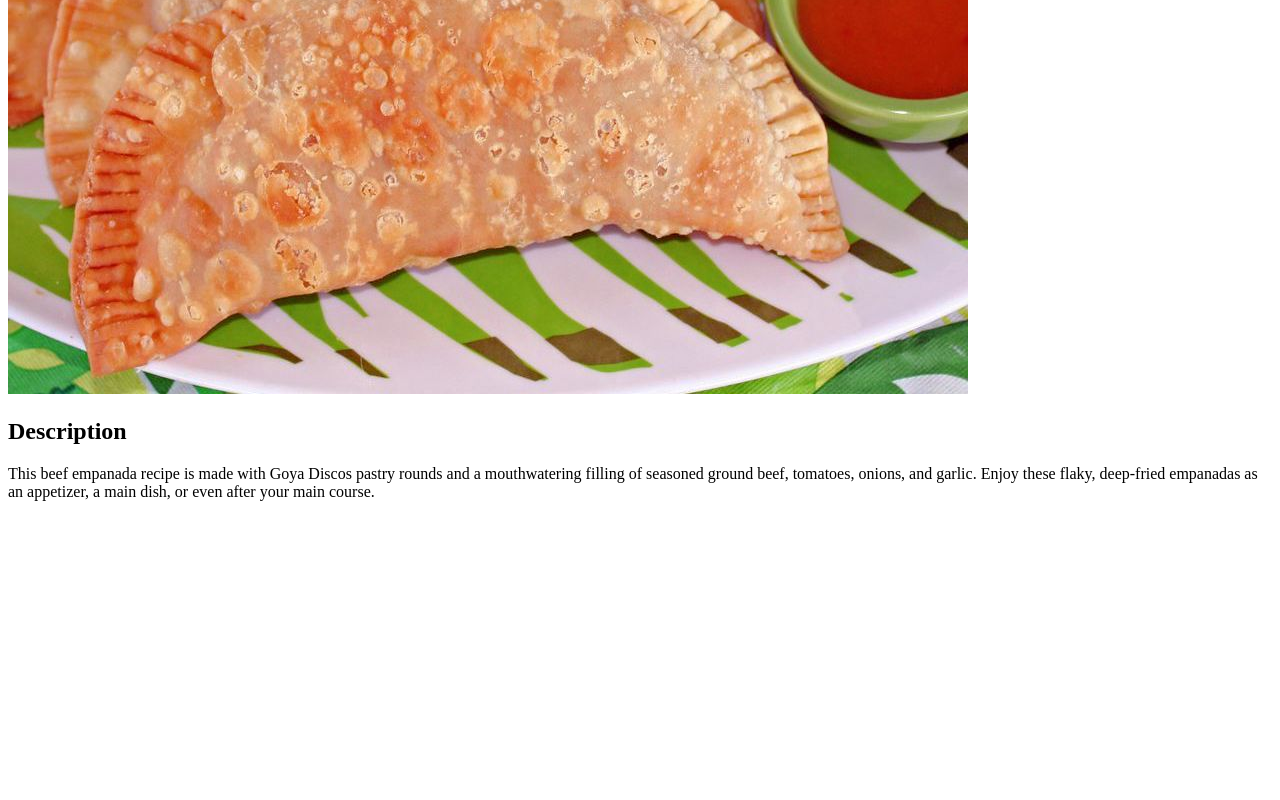
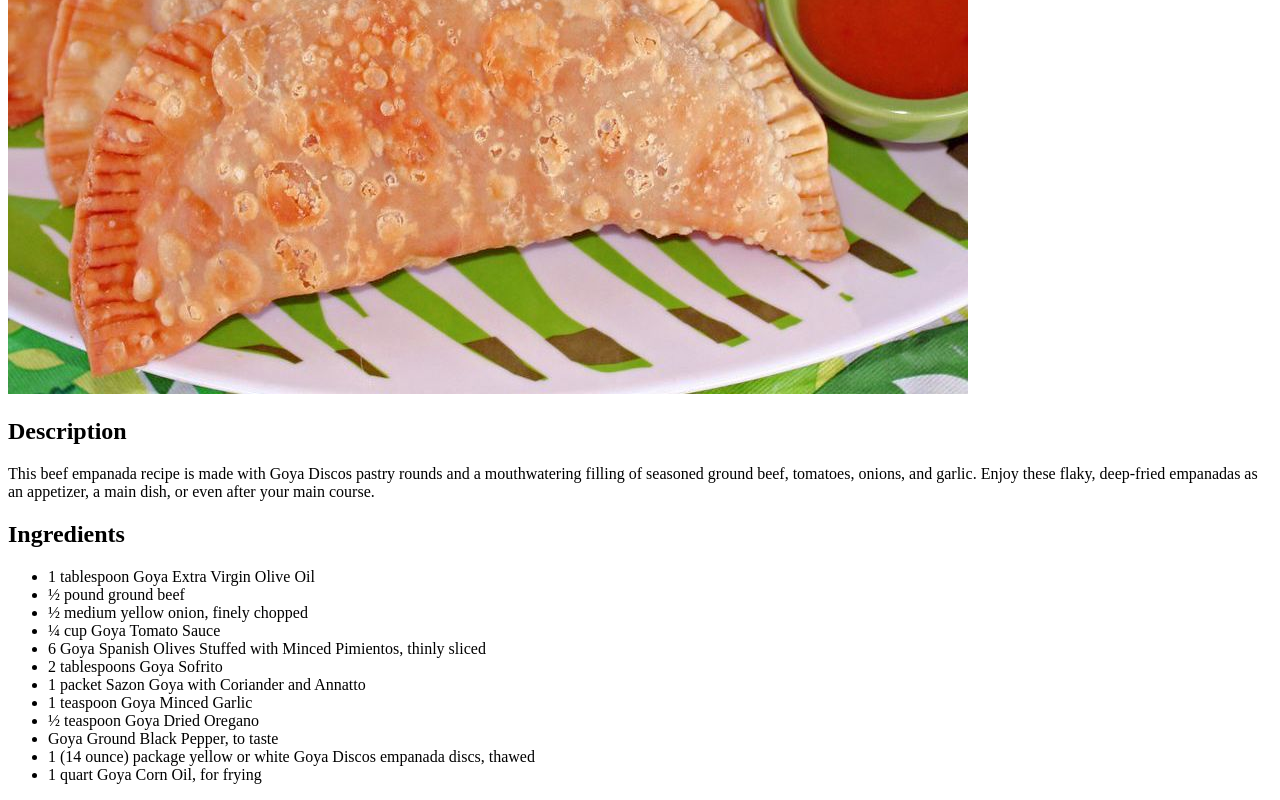
Before and after one commit to nz159/odin-recipes, a plain HTML site: page recipes/empanadas.html in a window 1280 px wide. Shown: the part 406-1206 px from the top of the page. Before the commit the page ends 923 px from the top, so only its background shows below. Drawn offline with Linux system fonts and the light colour scheme.

Commit message:
Add ingredients to empanadas

```diff
--- a/recipes/empanadas.html
+++ b/recipes/empanadas.html
@@ -12,5 +12,20 @@
         <p>This beef empanada recipe is made with Goya Discos pastry rounds and a mouthwatering filling of seasoned ground beef,
             tomatoes, onions, and garlic. Enjoy these flaky, deep-fried empanadas as an appetizer, a main dish, or even after your
             main course.</p>
+        <h2>Ingredients</h2>
+        <ul>
+            <li>1 tablespoon Goya Extra Virgin Olive Oil</li>
+            <li>½ pound ground beef</li>
+            <li>½ medium yellow onion, finely chopped</li>
+            <li>¼ cup Goya Tomato Sauce</li>
+            <li>6 Goya Spanish Olives Stuffed with Minced Pimientos, thinly sliced</li>
+            <li>2 tablespoons Goya Sofrito</li>
+            <li>1 packet Sazon Goya with Coriander and Annatto</li>
+            <li>1 teaspoon Goya Minced Garlic</li>
+            <li>½ teaspoon Goya Dried Oregano</li>
+            <li>Goya Ground Black Pepper, to taste</li>
+            <li>1 (14 ounce) package yellow or white Goya Discos empanada discs, thawed</li>
+            <li>1 quart Goya Corn Oil, for frying</li>
+        </ul>
     </body>
 </html>
```
